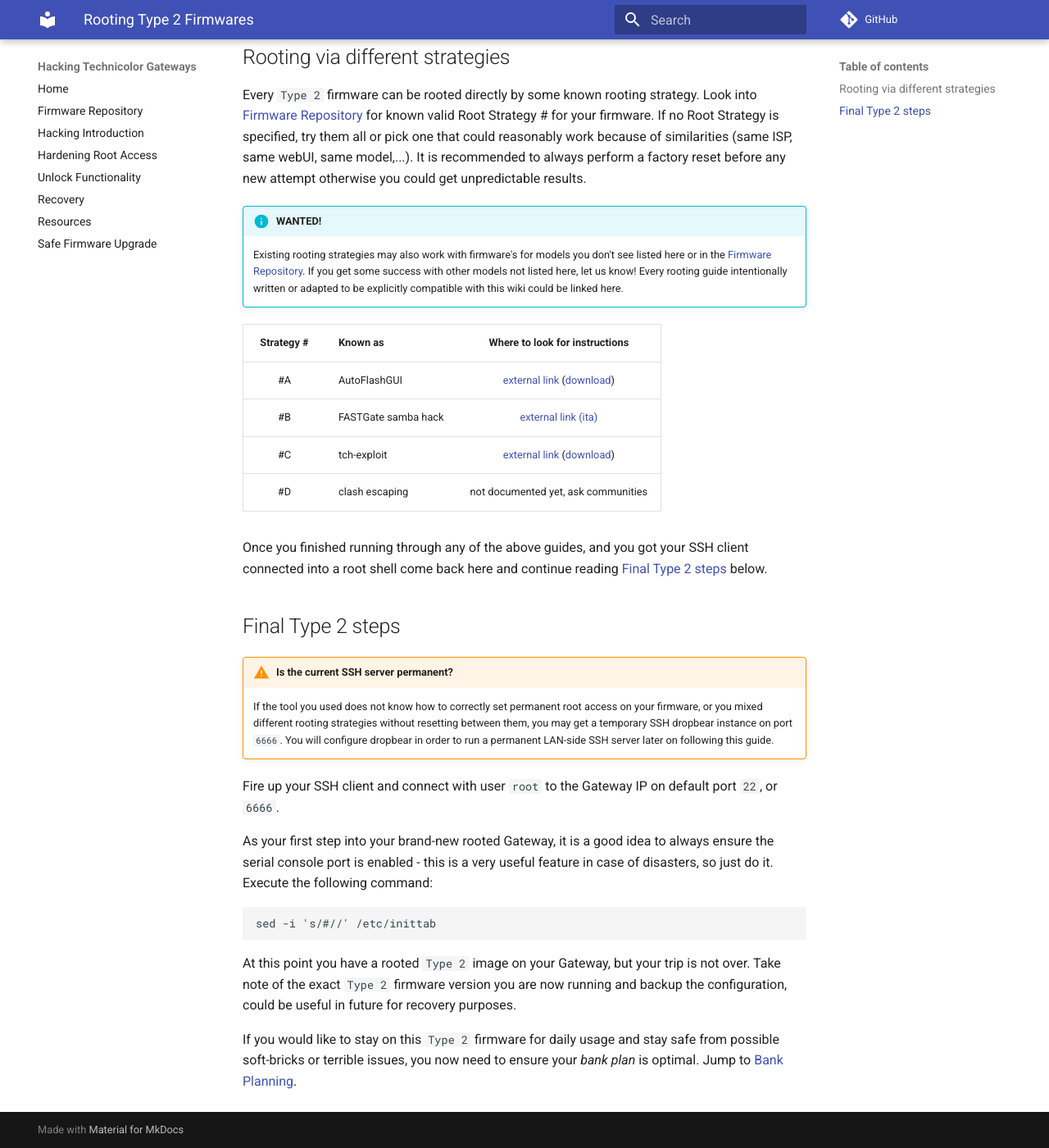
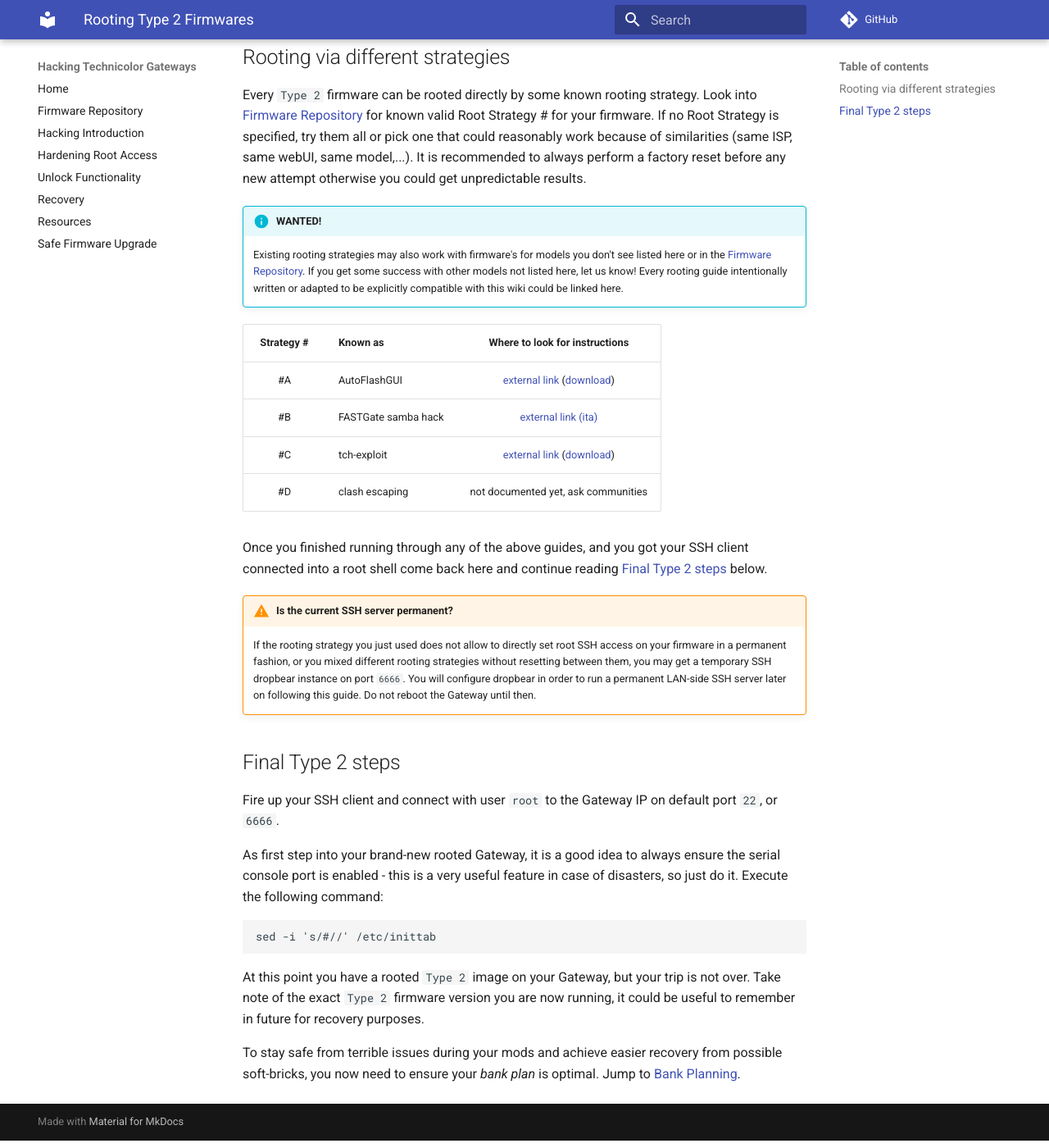
Before and after one commit to hack-technicolor/hack-technicolor, an MkDocs documentation site: the page built from docs/Hacking/Type2.md, in a window 1280 px wide and 1400 px high, scrolled down 128 px. Shown: the whole window at 82% size. Built offline with MkDocs 1.6.1 and Material for MkDocs 9.7.7, drawn with Linux system fonts in a browser that asks for light colours; comment, search, counter and statistics services are not loaded.

Commit message:
Refinements for Final Type 2 steps

````diff
--- a/docs/Hacking/Type2.md
+++ b/docs/Hacking/Type2.md
@@ -16,19 +16,19 @@
 
 Once you finished running through any of the above guides, and you got your SSH client connected into a root shell come back here and continue reading [Final Type 2 steps](#final-type-2-steps) below.
 
+!!! warning "Is the current SSH server permanent?"
+    If the rooting strategy you just used does not allow to directly set root SSH access on your firmware in a permanent fashion, or you mixed different rooting strategies without resetting between them, you may get a temporary SSH dropbear instance on port `6666`. You will configure dropbear in order to run a permanent LAN-side SSH server later on following this guide. Do not reboot the Gateway until then.
+
 ## Final Type 2 steps
-
-!!! warning "Is the current SSH server permanent?"
-    If the tool you used does not know how to correctly set permanent root access on your firmware, or you mixed different rooting strategies without resetting between them, you may get a temporary SSH dropbear instance on port `6666`. You will configure dropbear in order to run a permanent LAN-side SSH server later on following this guide.
 
 Fire up your SSH client and connect with user `root` to the Gateway IP on default port `22`, or `6666`.
 
-As your first step into your brand-new rooted Gateway, it is a good idea to always ensure the serial console port is enabled - this is a very useful feature in case of disasters, so just do it. Execute the following command:
+As first step into your brand-new rooted Gateway, it is a good idea to always ensure the serial console port is enabled - this is a very useful feature in case of disasters, so just do it. Execute the following command:
 
 ```bash
 sed -i 's/#//' /etc/inittab
 ```
 
-At this point you have a rooted `Type 2` image on your Gateway, but your trip is not over. Take note of the exact `Type 2` firmware version you are now running and backup the configuration, could be useful in future for recovery purposes.
+At this point you have a rooted `Type 2` image on your Gateway, but your trip is not over. Take note of the exact `Type 2` firmware version you are now running, it could be useful to remember in future for recovery purposes.
 
-If you would like to stay on this `Type 2` firmware for daily usage and stay safe from possible soft-bricks or terrible issues, you now need to ensure your *bank plan* is optimal. Jump to [Bank Planning](../PostRoot/#bank-planning).
+To stay safe from terrible issues during your mods and achieve easier recovery from possible soft-bricks, you now need to ensure your *bank plan* is optimal. Jump to [Bank Planning](../PostRoot/#bank-planning).
````
